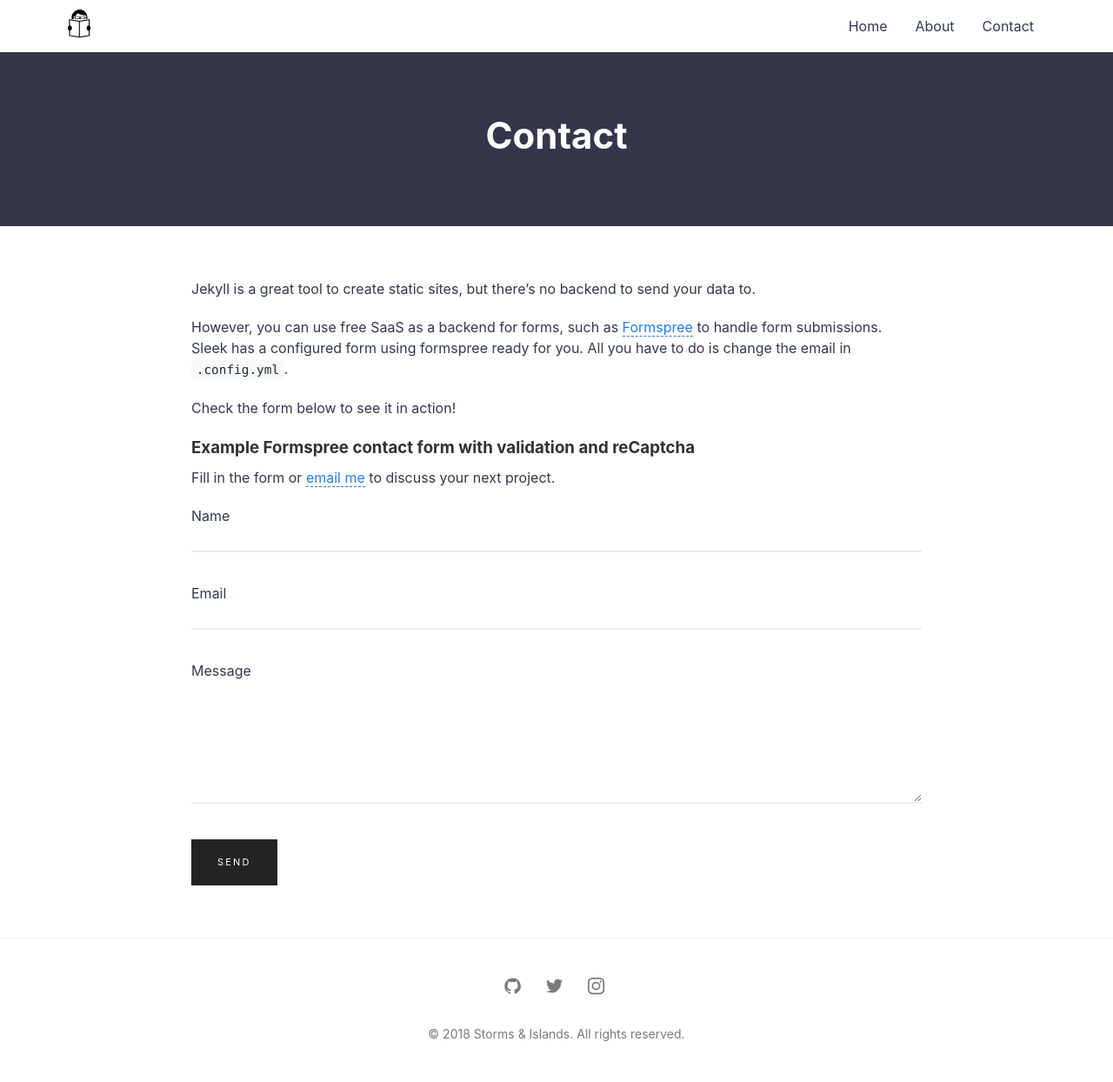
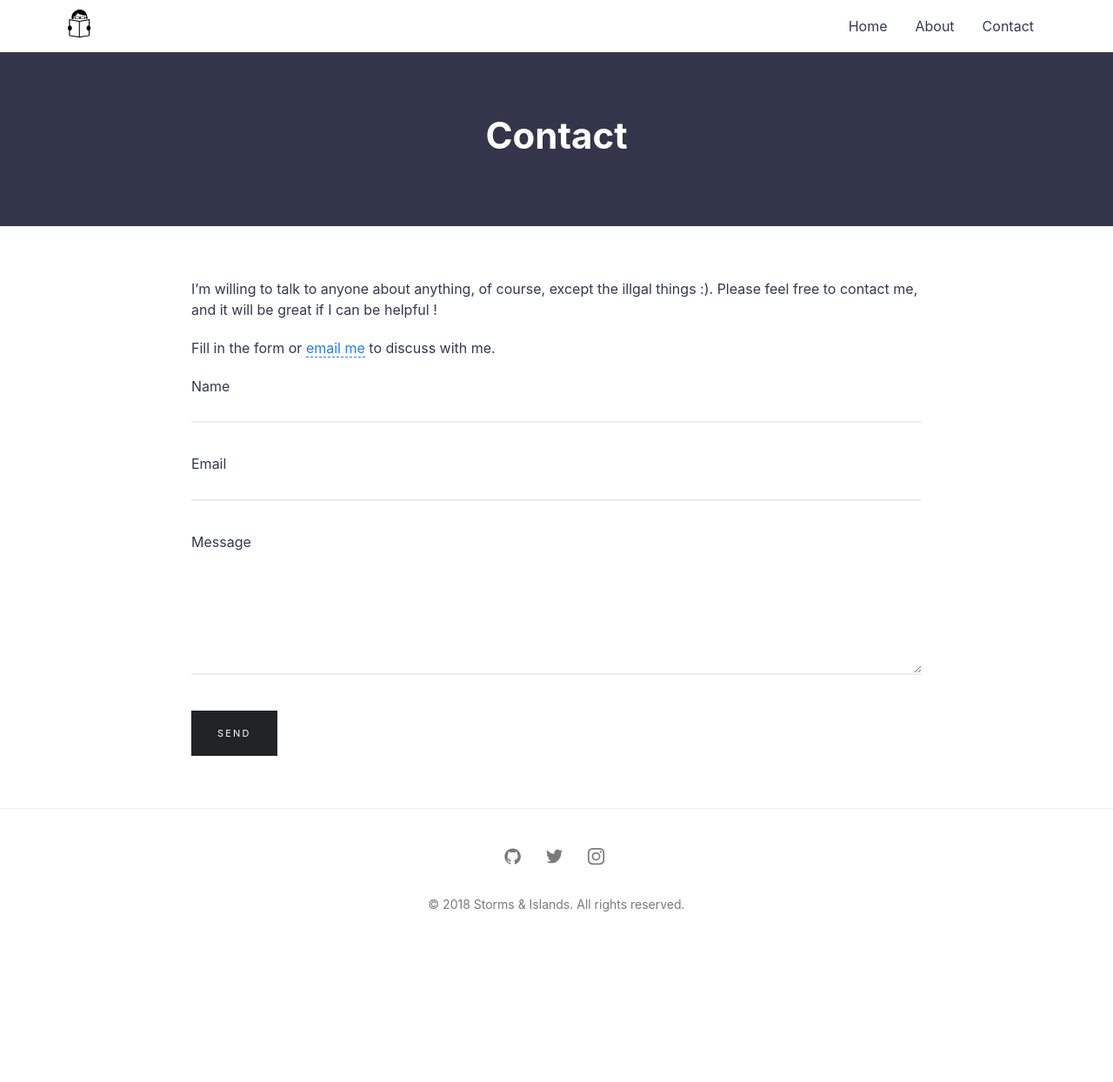
Before and after one commit to 0wang/0wang.github.io, a Jekyll site: the page built from contact.md, in a window 1280 px wide. Shown: the whole page at 87% size. Built offline with Jekyll 4.4.1, drawn with Linux system fonts in a browser that asks for light colours; after the commit the page ends 1095 px from its top, so only the background shows below that.

Commit message:
contacts3

```diff
--- a/contact.md
+++ b/contact.md
@@ -3,16 +3,11 @@ layout: page
 title: Contact
 permalink: /contact/
 ---
+I'm willing to talk to anyone about anything, of course, except the illgal things :).
+Please feel free to contact me, and it will be great if I can be helpful !
 
-Jekyll is a great tool to create static sites, but there’s no backend to send your data to.
 
-However, you can use free SaaS as a backend for forms, such as [Formspree](https://formspree.io/) to handle form submissions. Sleek has a configured form using formspree ready for you. All you have to do is change the email in `.config.yml`.
-
-Check the form below to see it in action!
-
-### Example Formspree contact form with validation and reCaptcha
-
-Fill in the form or [email me](mailto:{{site.email}}) to discuss your next project.
+Fill in the form or [email me](mailto:{{site.email}}) to discuss with me.
 
 {% include form.html %}
 
```
